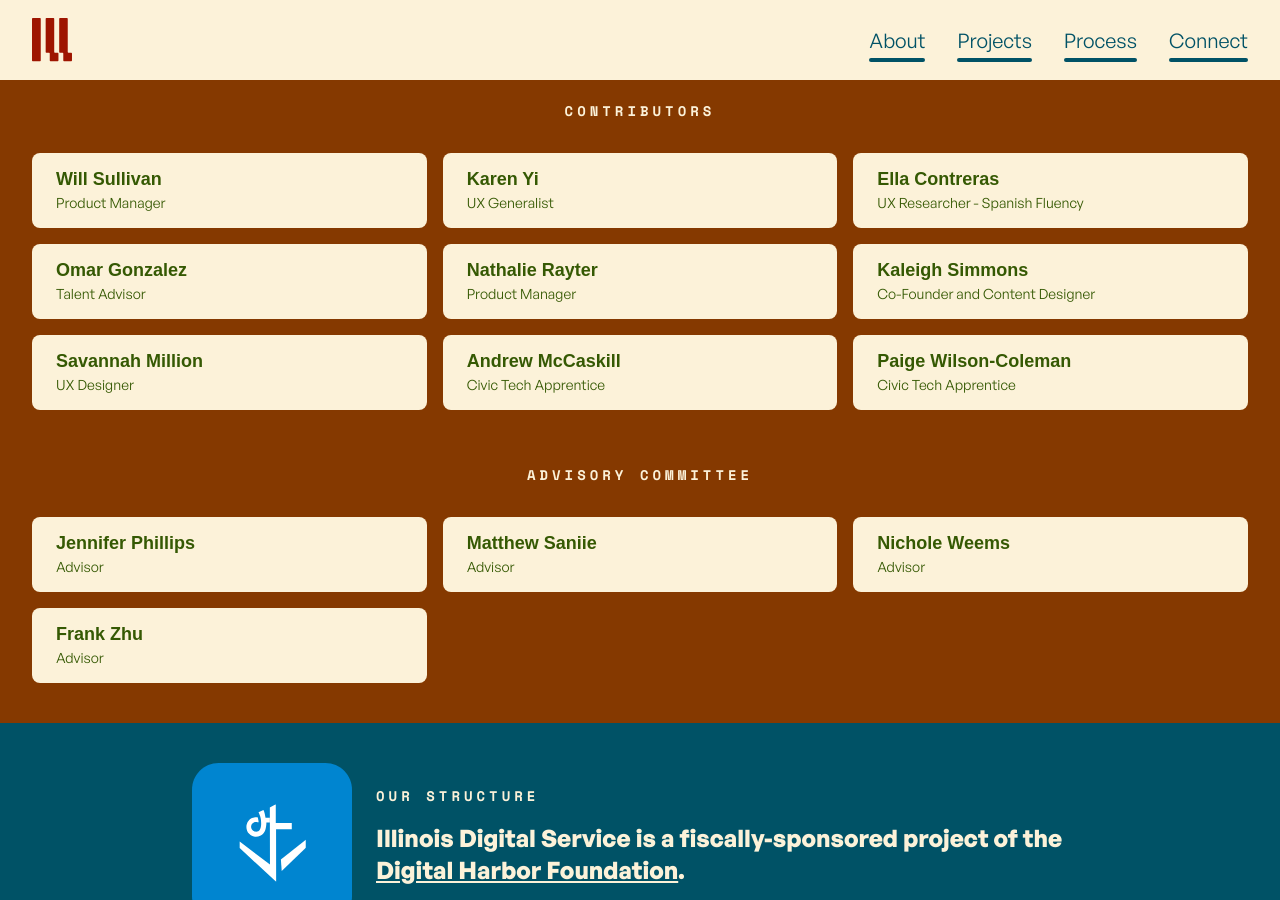
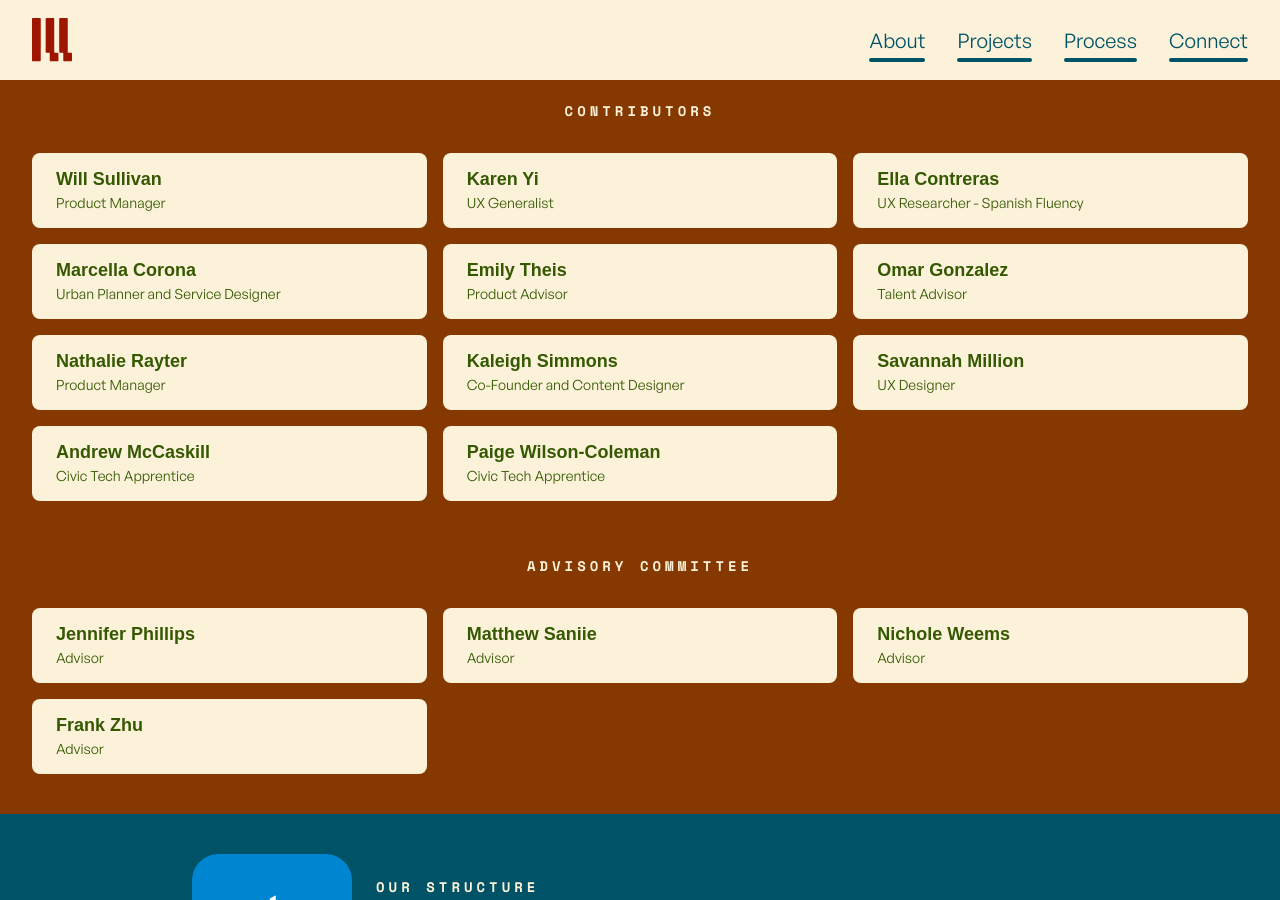
Before and after one commit to Illinois-Digital-Service/ilds-website, a Jekyll site: the page built from about.md, in a window 1280 px wide and 900 px high, scrolled down 2353 px. Built offline with Jekyll 4.4.1, drawn with Linux system fonts in a browser that asks for light colours; some web fonts are replaced.

Commit message:
Add MKC + ET

```diff
--- a/about.md
+++ b/about.md
@@ -90,6 +90,8 @@
         {% include team-card.html name="Will Sullivan" role="Product Manager" %}
         {% include team-card.html name="Karen Yi" role="UX Generalist" %}
         {% include team-card.html name="Ella Contreras" role="UX Researcher - Spanish Fluency" %}
+        {% include team-card.html name="Marcella Corona" role="Urban Planner and Service Designer" %}
+        {% include team-card.html name="Emily Theis" role="Product Advisor" %}
         {% include team-card.html name="Omar Gonzalez" role="Talent Advisor" %}
         {% include team-card.html name="Nathalie Rayter" role="Product Manager" %}
         {% include team-card.html name="Kaleigh Simmons" role="Co-Founder and Content Designer" %}
```
